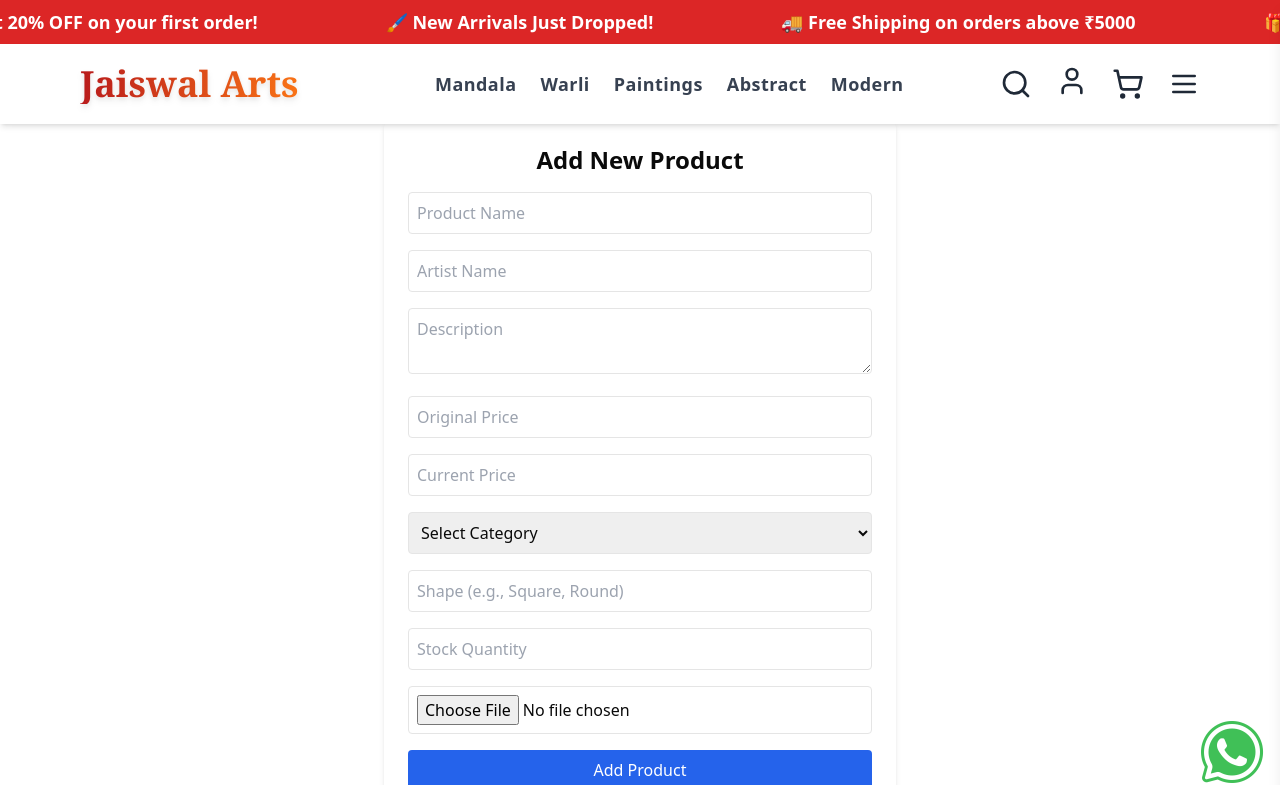
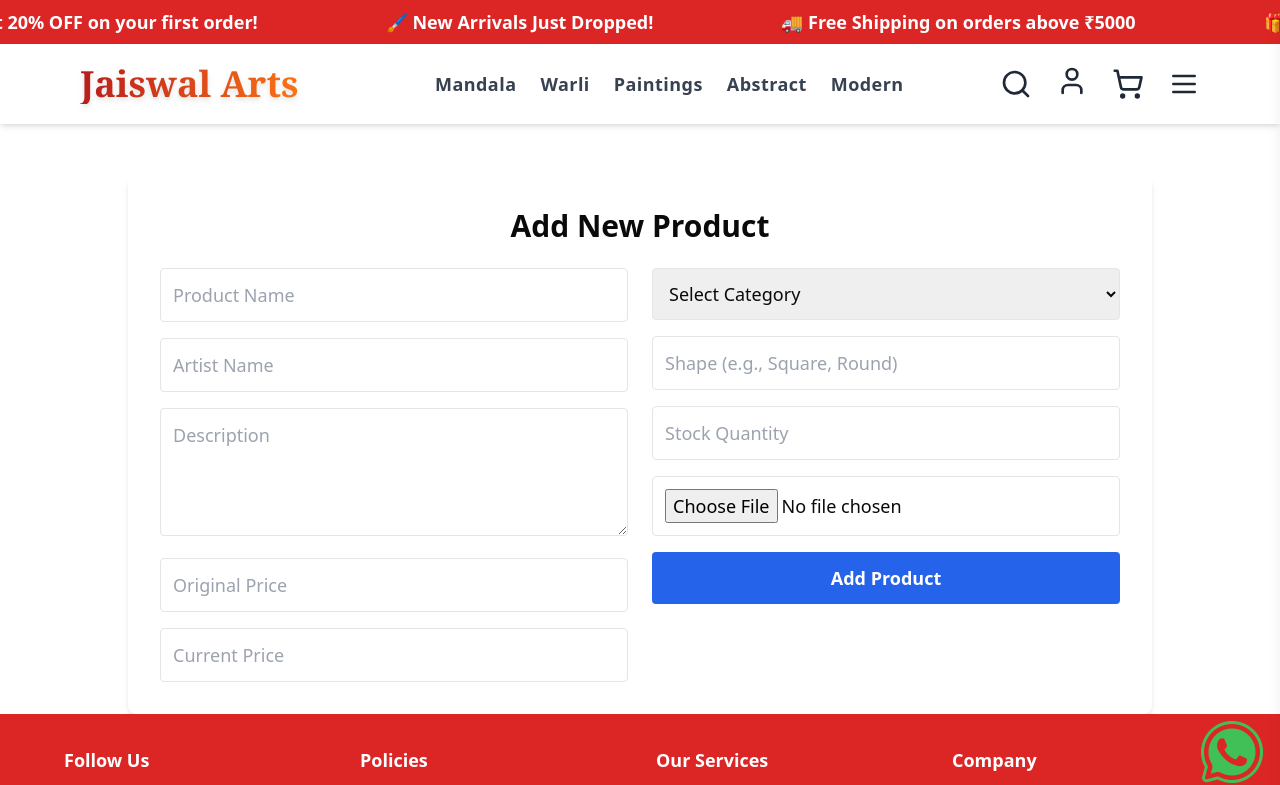
Before and after one commit to pratham13103/JaiswalArts, a React (Vite) app in the folder Client/: page /add-product in a window 1280 px wide. Shown: the top 785 px of the page. Built offline with nearby package versions, Linux system fonts and the light colour scheme.

Commit message:
Initialize repo

```diff
--- a/Client/src/App.tsx
+++ b/Client/src/App.tsx
@@ -25,6 +25,7 @@ import { CartProvider } from "./context/CartContext"; // ✅ Import Cart Context
 import AllProducts from "./pages/AllProducts";
 import EditProduct from "./pages/EditProduct";
 import ProtectedRoute from "./components/ProtectedRoute"; // ✅ use this
+import UnderDevelopment from "./pages/UnderDevelopment";
 
 const App: React.FC = () => {
   return (
@@ -56,6 +57,8 @@ const App: React.FC = () => {
               <Route path="/admin" element={<ProtectedRoute><Admin /></ProtectedRoute>}/>
               <Route path="/edit-product/:id" element={<ProtectedRoute><EditProduct /></ProtectedRoute>}/>
               <Route path="/vision" element={<Vision />} />
+              <Route path="/prints" element={<UnderDevelopment />} />
+              <Route path="/digital-art" element={<UnderDevelopment />} />
             </Routes>
           </main>
           <Footer />
--- a/Client/src/pages/AddProduct.tsx
+++ b/Client/src/pages/AddProduct.tsx
@@ -71,7 +71,7 @@ const AddProduct: React.FC = () => {
           stock: "",
           image: null,
         });
-        navigate("/admin"); // Redirect back to Admin page
+        navigate("/admin");
       } else {
         setMessage("Failed to add product.");
       }
@@ -82,17 +82,19 @@ const AddProduct: React.FC = () => {
   };
 
   return (
-    <div className="max-w-lg mx-auto mt-10 p-6 bg-white shadow-md rounded-lg">
-      <h2 className="text-2xl font-bold mb-4 text-center">Add New Product</h2>
-      {message && <p className="text-center text-red-600">{message}</p>}
-      <form onSubmit={handleSubmit} className="space-y-4">
+    <div className="max-w-5xl mx-auto mt-24 p-8 bg-white shadow-md rounded-lg">
+      <h2 className="text-3xl font-bold mb-6 text-center">Add New Product</h2>
+      {message && <p className="text-center text-red-600 mb-4">{message}</p>}
+
+      <form onSubmit={handleSubmit} className="grid grid-cols-1 md:grid-cols-2 gap-6">
+        <div className="space-y-4">
           <input
             type="text"
             name="name"
             value={product.name}
             onChange={handleChange}
             placeholder="Product Name"
-          className="w-full p-2 border rounded"
+            className="w-full p-3 text-lg border rounded"
             required
           />
           <input
@@ -101,7 +103,7 @@ const AddProduct: React.FC = () => {
             value={product.artist}
             onChange={handleChange}
             placeholder="Artist Name"
-          className="w-full p-2 border rounded"
+            className="w-full p-3 text-lg border rounded"
             required
           />
           <textarea
@@ -109,7 +111,7 @@ const AddProduct: React.FC = () => {
             value={product.description}
             onChange={handleChange}
             placeholder="Description"
-          className="w-full p-2 border rounded"
+            className="w-full p-3 text-lg border rounded h-32"
             required
           />
           <input
@@ -118,7 +120,7 @@ const AddProduct: React.FC = () => {
             value={product.original_price}
             onChange={handleChange}
             placeholder="Original Price"
-          className="w-full p-2 border rounded"
+            className="w-full p-3 text-lg border rounded"
             required
           />
           <input
@@ -127,15 +129,17 @@ const AddProduct: React.FC = () => {
             value={product.current_price}
             onChange={handleChange}
             placeholder="Current Price"
-          className="w-full p-2 border rounded"
+            className="w-full p-3 text-lg border rounded"
             required
           />
+        </div>
 
+        <div className="space-y-4">
           <select
             name="category"
             value={product.category}
             onChange={handleChange}
-          className="w-full p-2 border rounded"
+            className="w-full p-3 text-lg border rounded"
             required
           >
             <option value="">Select Category</option>
@@ -151,7 +155,7 @@ const AddProduct: React.FC = () => {
             value={product.shape}
             onChange={handleChange}
             placeholder="Shape (e.g., Square, Round)"
-          className="w-full p-2 border rounded"
+            className="w-full p-3 text-lg border rounded"
             required
           />
           <input
@@ -160,24 +164,24 @@ const AddProduct: React.FC = () => {
             value={product.stock}
             onChange={handleChange}
             placeholder="Stock Quantity"
-          className="w-full p-2 border rounded"
+            className="w-full p-3 text-lg border rounded"
             required
           />
-
           <input
             type="file"
             name="image"
             onChange={handleFileChange}
-          className="w-full p-2 border rounded"
+            className="w-full p-3 text-lg border rounded"
             required
           />
 
           <button
             type="submit"
-          className="w-full bg-blue-600 text-white py-2 rounded hover:bg-blue-700"
+            className="w-full bg-blue-600 text-white py-3 text-lg font-semibold rounded hover:bg-blue-700"
           >
             Add Product
           </button>
+        </div>
       </form>
     </div>
   );
--- a/Client/src/pages/Admin.tsx
+++ b/Client/src/pages/Admin.tsx
@@ -46,6 +46,12 @@ const Admin: React.FC = () => {
   return (
     <div className="p-4 mt-16">
       <h2 className="text-2xl font-bold mb-4">Admin - Product List</h2>
+      <button
+        onClick={() => navigate("/add-product")}
+        className="bg-green-600 text-white px-6 py-3 rounded hover:bg-green-700 text-lg mb-6"
+      >
+        Add Product
+      </button>
       <div className="grid grid-cols-1 md:grid-cols-2 lg:grid-cols-3 gap-6">
         {products.map((product) => (
           <div
--- a/Client/src/pages/CustomOrders.tsx
+++ b/Client/src/pages/CustomOrders.tsx
@@ -22,21 +22,21 @@ const CustomOrders: React.FC = () => {
   };
 
   return (
-    <div className="max-w-2xl mx-auto p-6 mt-10 border rounded-lg shadow-lg bg-white">
-      <h2 className="text-2xl font-bold text-center mb-4">
+    <div className="max-w-4xl mx-auto p-8 mt-24 border rounded-lg shadow-lg bg-white">
+      <h2 className="text-3xl font-bold text-center mb-4">
         Help Us Reach You with Customized Art
       </h2>
-      <p className="text-gray-600 text-center mb-6">
+      <p className="text-lg text-gray-600 text-center mb-6">
         Describe your idea, select the art type, and upload a reference image if needed.
       </p>
 
-      <form onSubmit={handleSubmit} className="space-y-4">
+      <form onSubmit={handleSubmit} className="grid grid-cols-1 md:grid-cols-2 gap-6 text-lg">
         {/* Name Input */}
         <div>
-          <label className="block font-semibold mb-2">Your Name</label>
+          <label className="block font-semibold mb-1">Your Name</label>
           <input
             type="text"
-            className="w-full px-4 py-2 border rounded-md"
+            className="w-full px-4 py-2 border rounded-md text-base"
             value={name}
             onChange={(e) => setName(e.target.value)}
             placeholder="Enter your name"
@@ -46,10 +46,10 @@ const CustomOrders: React.FC = () => {
 
         {/* Email Input */}
         <div>
-          <label className="block font-semibold mb-2">Your Email</label>
+          <label className="block font-semibold mb-1">Your Email</label>
           <input
             type="email"
-            className="w-full px-4 py-2 border rounded-md"
+            className="w-full px-4 py-2 border rounded-md text-base"
             value={email}
             onChange={(e) => setEmail(e.target.value)}
             placeholder="Enter your email"
@@ -59,9 +59,9 @@ const CustomOrders: React.FC = () => {
 
         {/* Category Selection */}
         <div>
-          <label className="block font-semibold mb-2">Art Category</label>
+          <label className="block font-semibold mb-1">Art Category</label>
           <select
-            className="w-full px-4 py-2 border rounded-md"
+            className="w-full px-4 py-2 border rounded-md text-base"
             value={selectedCategory}
             onChange={(e) => setSelectedCategory(e.target.value)}
             required
@@ -75,11 +75,25 @@ const CustomOrders: React.FC = () => {
           </select>
         </div>
 
-        {/* Description Box */}
+        {/* File Upload */}
         <div>
-          <label className="block font-semibold mb-2">Describe Your Art Idea</label>
+          <label className="block font-semibold mb-1">
+            Upload Reference Image (Optional)
+          </label>
+          <input
+            type="file"
+            accept="image/*"
+            className="w-full border p-2 rounded-md text-base"
+            onChange={handleFileChange}
+          />
+          {file && <p className="text-sm text-gray-500 mt-1">{file.name}</p>}
+        </div>
+
+        {/* Description Box (Full Width) */}
+        <div className="md:col-span-2">
+          <label className="block font-semibold mb-1">Describe Your Art Idea</label>
           <textarea
-            className="w-full px-4 py-2 border rounded-md"
+            className="w-full px-4 py-2 border rounded-md text-base"
             rows={4}
             value={description}
             onChange={(e) => setDescription(e.target.value)}
@@ -88,25 +102,15 @@ const CustomOrders: React.FC = () => {
           ></textarea>
         </div>
 
-        {/* File Upload */}
-        <div>
-          <label className="block font-semibold mb-2">Upload Reference Image (Optional)</label>
-          <input
-            type="file"
-            accept="image/*"
-            className="w-full border p-2 rounded-md"
-            onChange={handleFileChange}
-          />
-          {file && <p className="text-sm text-gray-500 mt-1">{file.name}</p>}
+        {/* Submit Button (Full Width) */}
+        <div className="md:col-span-2">
+          <button
+            type="submit"
+            className="w-full bg-red-600 text-white py-3 rounded-md font-semibold hover:bg-orange-500 transition-all text-lg"
+          >
+            Submit Request
+          </button>
         </div>
-
-        {/* Submit Button */}
-        <button
-          type="submit"
-          className="w-full bg-red-600 text-white py-2 rounded-md font-semibold hover:bg-orange-500 transition-all"
-        >
-          Submit Request
-        </button>
       </form>
     </div>
   );
--- /dev/null
+++ b/Client/src/pages/UnderDevelopment.tsx
@@ -0,0 +1,19 @@
+// src/pages/UnderDevelopment.tsx
+import React from "react";
+
+const UnderDevelopment: React.FC = () => {
+  return (
+    <div className="flex items-center justify-center h-[60vh] mt-20 text-center">
+      <div>
+        <h1 className="text-4xl font-bold text-gray-800 mb-4">
+          🚧 Page Under Development
+        </h1>
+        <p className="text-lg text-gray-600">
+          We’re working hard to bring this page to life. Check back soon!
+        </p>
+      </div>
+    </div>
+  );
+};
+
+export default UnderDevelopment;
```
Lines whose indentation alone changed are shown as unchanged.
